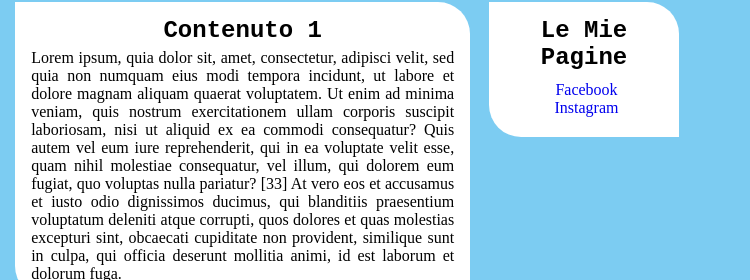
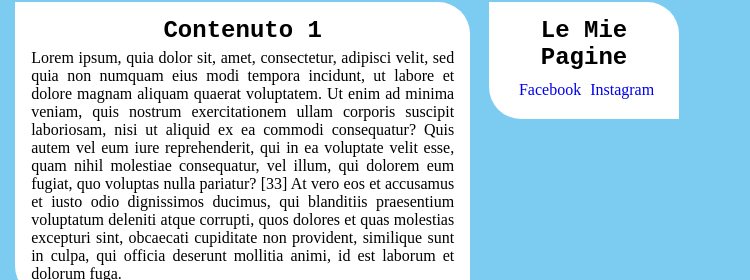
Before and after one commit to little-noah/corso-analista-programmatore, a plain HTML site: page index.html in a window 1280 px wide. Shown: the part 218-498 px from the top of the page, 530-1280 px from the left. Drawn offline with Linux system fonts and the light colour scheme.

Commit message:
Update style.css
Aggiunti Loghi Social Aside

```diff
--- a/style.css
+++ b/style.css
@@ -90,8 +90,12 @@ header{
         margin-top: 10px;
 }
 
-article img {
+aside li{
+	display: inline;
+}
 
+aside img{
+	max-width: 40px;
 }
 
 
@@ -128,7 +132,7 @@ header h1{
    }
 
    article img{
-        float: right;
+       float: right;
 	padding-left: 3%;
 	padding-bottom: 10px;
 	width: 37%;
```
